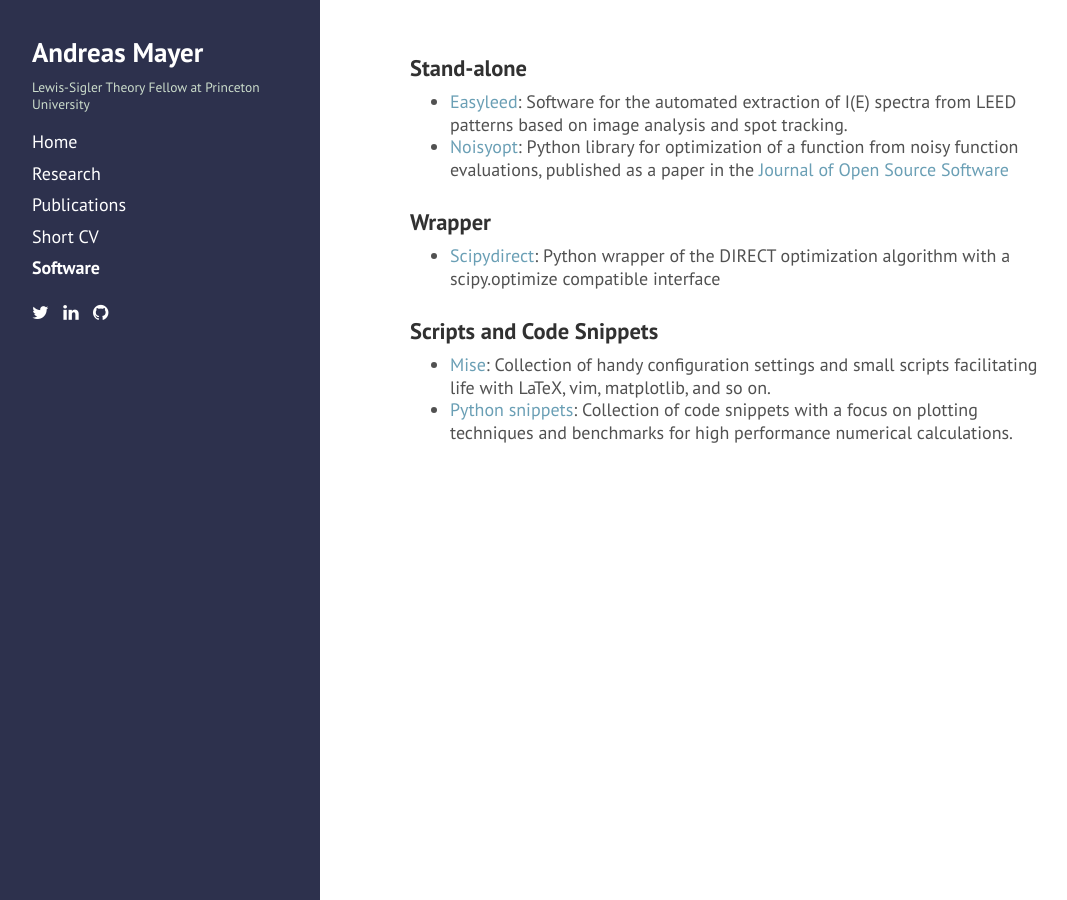
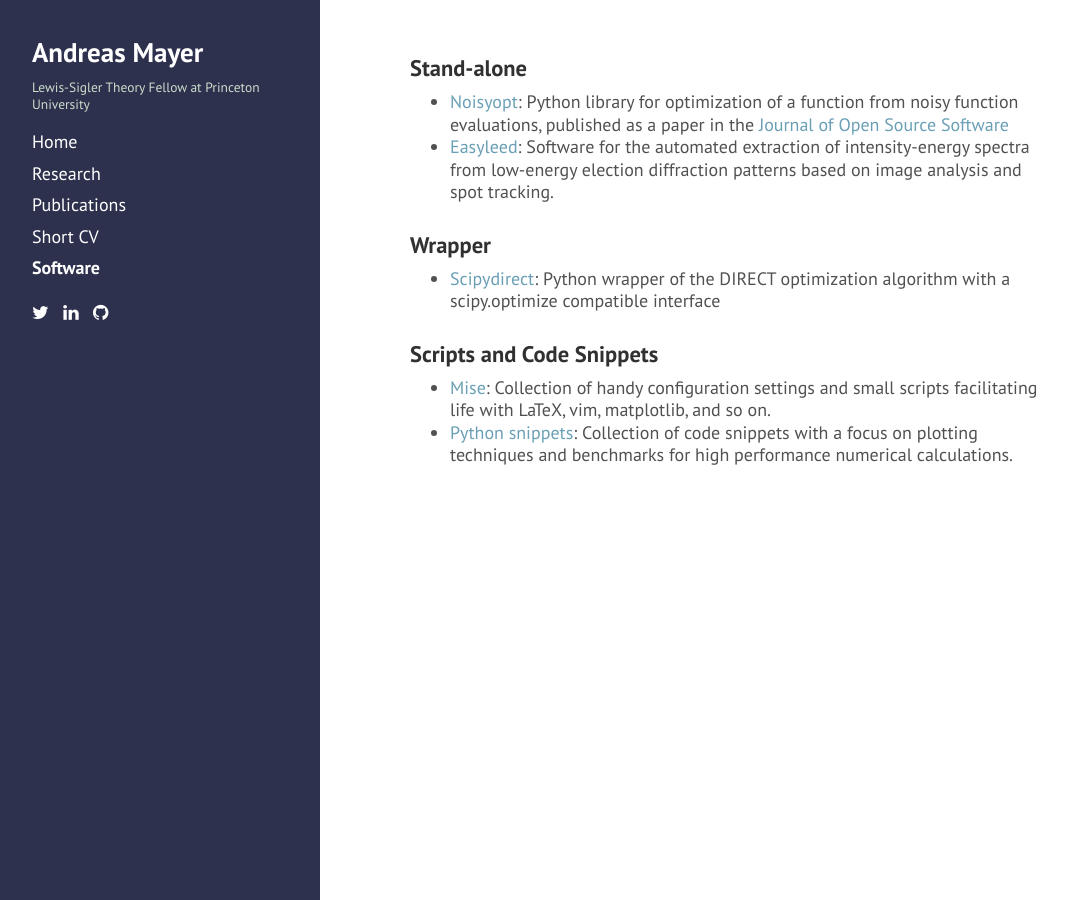
Before and after one commit to andim/andim.github.io, a Jekyll site: the page built from software.md, in a window 1280 px wide. Shown: the whole page, without its empty margins (4-1071 px from the left). Built offline with Jekyll 4.4.1, drawn with Linux system fonts in a browser that asks for light colours; nearby versions of some CDN libraries.

Commit message:
further cosmetics

```diff
--- a/software.md
+++ b/software.md
@@ -6,8 +6,8 @@ order: 5
 
 ### Stand-alone
 
-- [Easyleed](http://andim.github.io/easyleed/): Software for the automated extraction of I(E) spectra from LEED patterns based on image analysis and spot tracking.
 - [Noisyopt](http://noisyopt.readthedocs.org/): Python library for optimization of a function from noisy function evaluations, published as a paper in the [Journal of Open Source Software](http://dx.doi.org/10.21105/joss.00258)
+- [Easyleed](http://andim.github.io/easyleed/): Software for the automated extraction of intensity-energy spectra from low-energy election diffraction patterns based on image analysis and spot tracking.
 
 ### Wrapper
 
```
Also changed, not shown: shortcv.md (+1 -1 lines).
